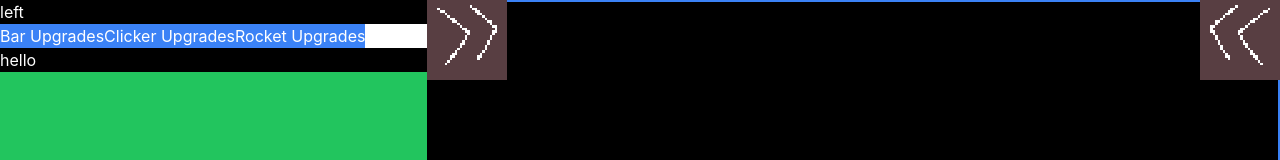
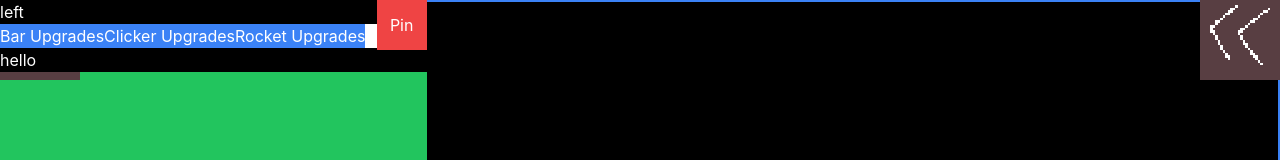
Before and after one commit to tomheaton/clicker-jam-winter-2023, a React (Vite) app: page / in a window 1280 px wide. Both pictures are taken after a click on the button "start game". Shown: the top 160 px of the page. Built offline with nearby package versions, Linux system fonts and the light colour scheme.

Commit message:
pinned button

```diff
--- a/src/components/slide_menu.tsx
+++ b/src/components/slide_menu.tsx
@@ -1,20 +1,40 @@
+import { useState } from "react";
+
 const SlideMenu: React.FC<{
   fromLeft: boolean; // true: comes from left, false: comes from right
   children: React.ReactNode;
-}> = ({ fromLeft, children }) => {
+  startPinned?: boolean;
+}> = ({ fromLeft, startPinned, children }) => {
 
-  const menuClassNameStr = `bg-green-500 z-[1] top-0 h-2/3 ease-in-out duration-300 fixed w-1/3
+  const [pinned, setPinned] = useState<boolean>(startPinned);
+
+  const notPinnedClassNameStr = `bg-green-500 z-[1] top-0 h-2/3 ease-in-out duration-300 fixed w-1/3
     ${fromLeft ?
-      `-left-1/3 hover:left-0` : /*  left  */
-      `-right-1/3 hover:right-0`   /*  right */
+      `-left-1/3 hover:left-0` :
+      `-right-1/3 hover:right-0`
     }`;
 
-  const buttonClassNameStr = `w-20 h-20 top-0 absolute ${fromLeft ? "left-full " : "right-full "}`;
+  const pinnedClassNameStr = `bg-green-500 z-[1] top-0 h-2/3 fixed w-1/3
+    ${fromLeft ?
+      `left-0` :
+      `right-0`
+    }`;
+
+  const menuClassNameStr = pinned ? pinnedClassNameStr : notPinnedClassNameStr;
+
+  const buttonClassNameStr = `-z-10 w-20 h-20 top-0 fixed ${fromLeft ? "left-0" : "right-0 "}`;
+
+  // NOTE: when changing the width and height ('h-[50px]') also change the 'calc()' part
+  const pinButtonClassNameStr = `h-[50px] w-[50px] bg-red-500 top-0 absolute ${fromLeft ?
+    "left-[calc(100%-50px)]" :
+    "right-[calc(100%-50px)] "
+  }`;
 
   return (
     <div
       className={menuClassNameStr}
     >
+      { /* 'Show Menu' button */ }
       <button className={buttonClassNameStr}>
         <img
           style={{
@@ -25,7 +45,16 @@ const SlideMenu: React.FC<{
           alt={`Slide menu arrow right sprite`}
         />
       </button>
-      {children}
+
+      { /* Pin button */ }
+      <button
+        className={pinButtonClassNameStr}
+        onClick={() => setPinned((t) => !t)}
+      >
+        Pin
+      </button>
+
+      { children }
     </div>
   );
 };
```
